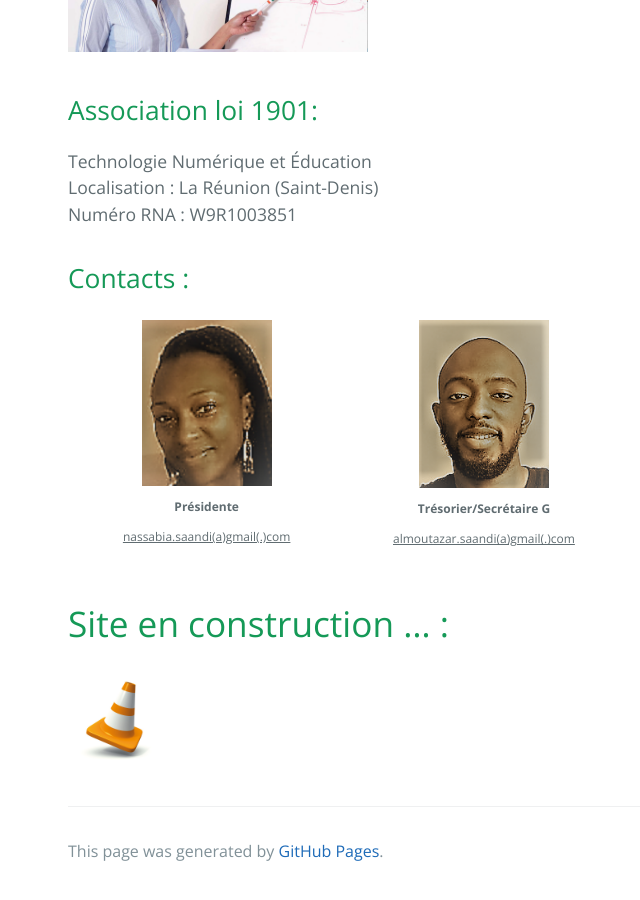
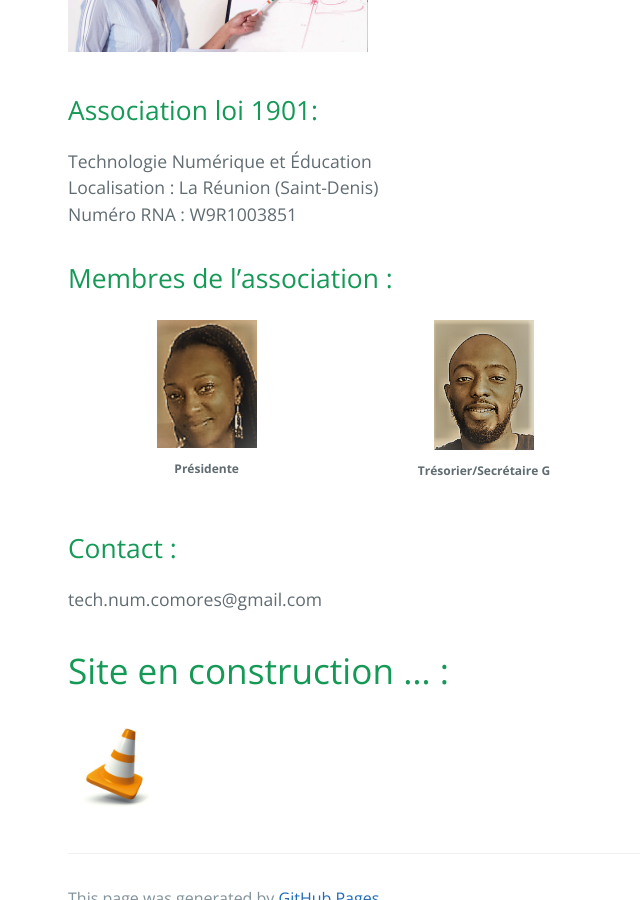
Before and after one commit to tech-num/tech-num.github.io, a Jekyll site: the page built from index.md, in a window 1280 px wide and 900 px high, scrolled down 1110 px. Shown: the whole window, without its empty margins (156-796 px from the left). Built offline with Jekyll 4.4.1, drawn with Linux system fonts in a browser that asks for light colours.

Commit message:
Update index.md

```diff
--- a/index.md
+++ b/index.md
@@ -21,20 +21,22 @@ Technologie Numérique et Éducation <br>
 Localisation : La Réunion (Saint-Denis) <br>
 Numéro RNA : W9R1003851 <br>
 
-## Contacts :
+## Membres de l'association :
 
 <div class="row">
   <div align="center" class="column">
-    <img align="center" src="local/images/na.png" width="130">
+    <img align="center" src="local/images/na.png" width="100">
     <p align="center" style="font-size:12px"><b>Présidente</b></p>
-    <p align="center" style="font-size:12px"><u>nassabia.saandi(a)gmail(.)com</u></p>
   </div>
   <div align="center" class="column">
-    <img align="center" src="local/images/al.png" width="130">
+    <img align="center" src="local/images/al.png" width="100">
     <p align="center" style="font-size:12px"><b>Trésorier/Secrétaire G</b></p>
-    <p align="center" style="font-size:12px"><u>almoutazar.saandi(a)gmail(.)com</u></p>
   </div>
 </div>
+
+## Contact :
+
+tech.num.comores@gmail.com
 
 # Site en construction ... : <br>
 
```
